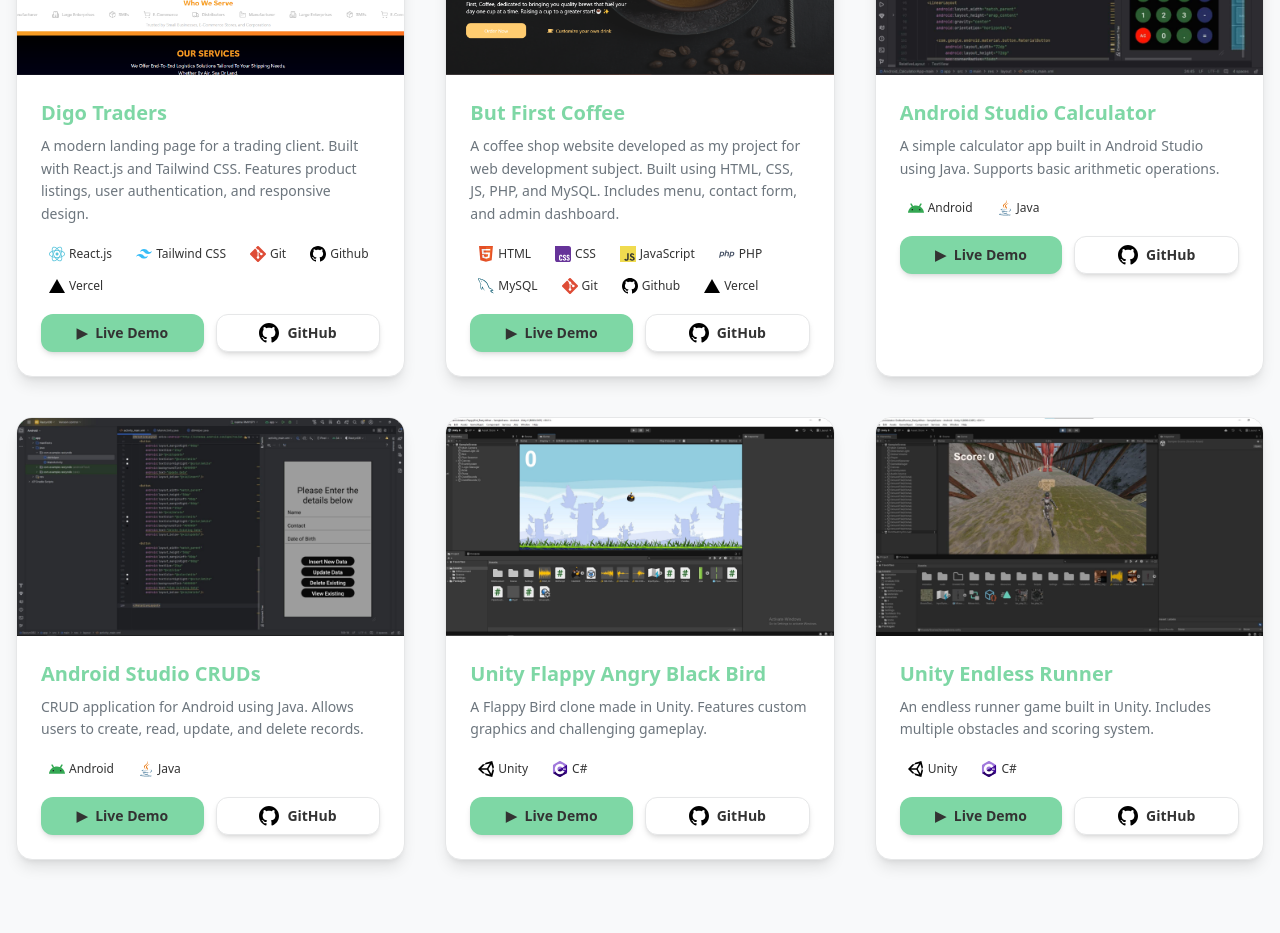
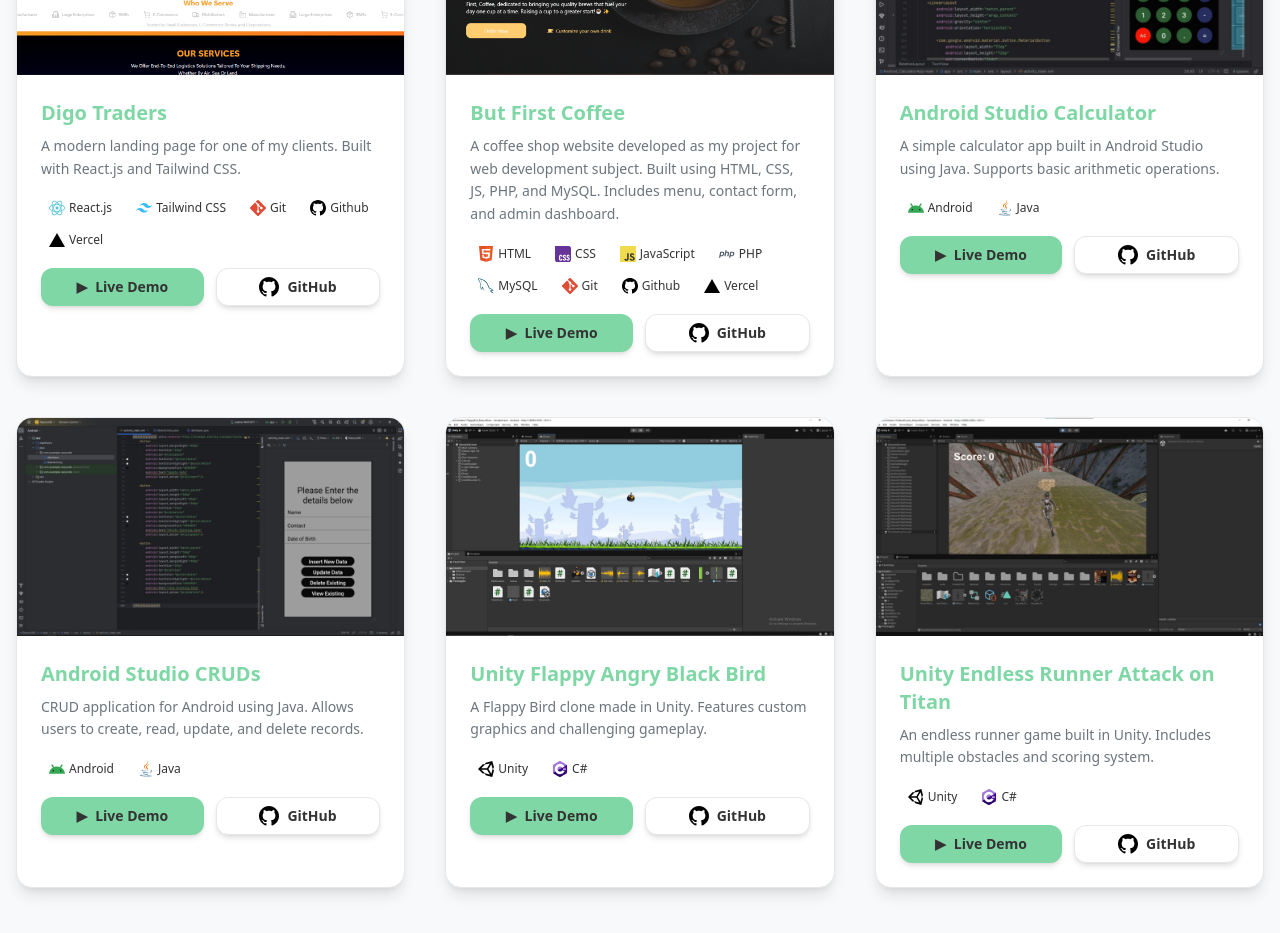
Before and after one commit to rastynkhen18/rastynkhen-portfolio, a React (Vite) app: page /projects in a window 1280 px wide. Shown: the part 3020-3953 px from the top of the page. Built offline with nearby package versions, Linux system fonts and the light colour scheme.

Commit message:
Merged Updates

```diff
--- a/src/pages/Projects.jsx
+++ b/src/pages/Projects.jsx
@@ -52,7 +52,7 @@
 const projects = [
   {
     title: 'Digo Traders',
-    description: 'A modern landing page for a trading client. Built with React.js and Tailwind CSS. Features product listings, user authentication, and responsive design.',
+    description: 'A modern landing page for one of my clients. Built with React.js and Tailwind CSS.',
     technologies: ['React.js', 'Tailwind CSS', 'Git', 'Github', 'Vercel'],
     image: DigoTraders,
     liveUrl: 'https://digo-traders.vercel.app/',
@@ -91,7 +91,7 @@
     githubUrl: 'https://github.com/rastynkhen18/unity-flappy-angry-black-bird',
   },
   {
-    title: 'Unity Endless Runner',
+    title: 'Unity Endless Runner Attack on Titan',
     description: 'An endless runner game built in Unity. Includes multiple obstacles and scoring system.',
     technologies: ['Unity', 'C#'],
     image: UnityEndlessRunner,
```
